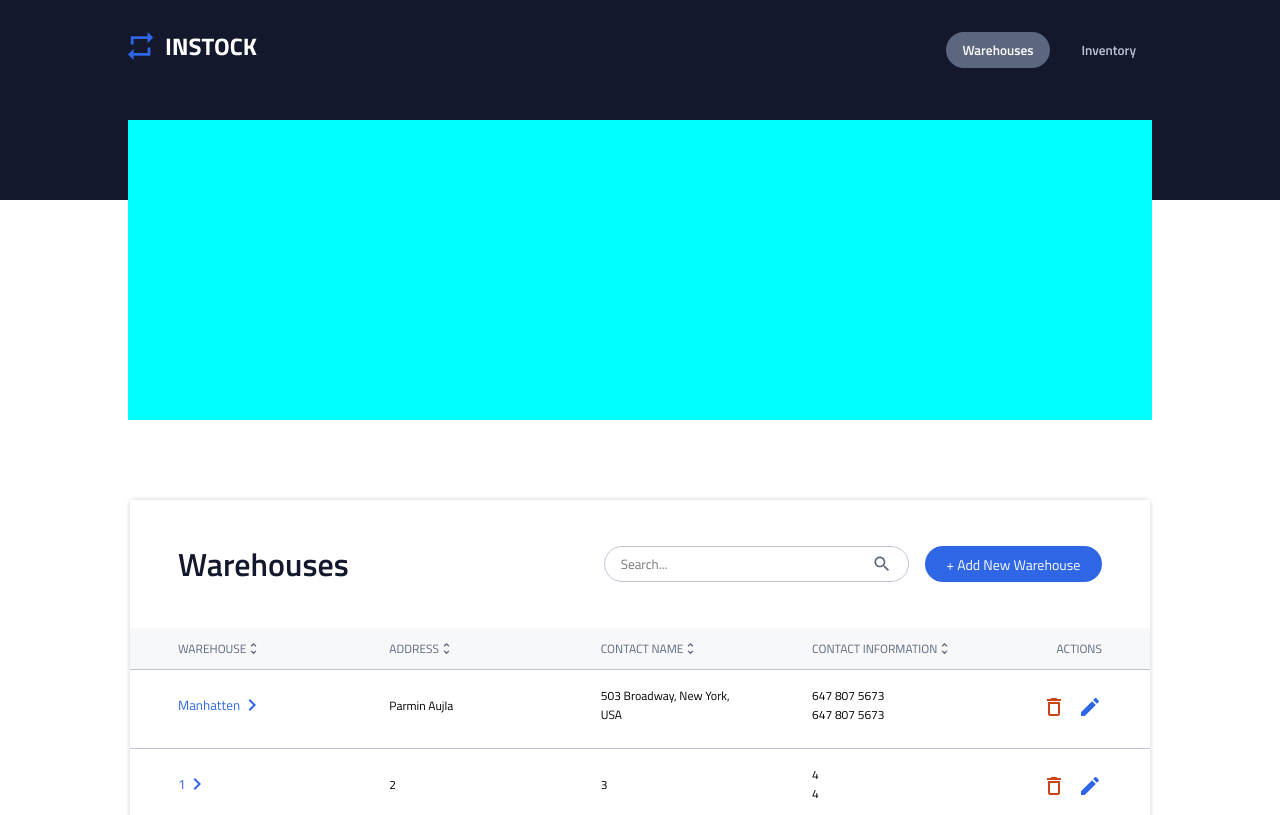
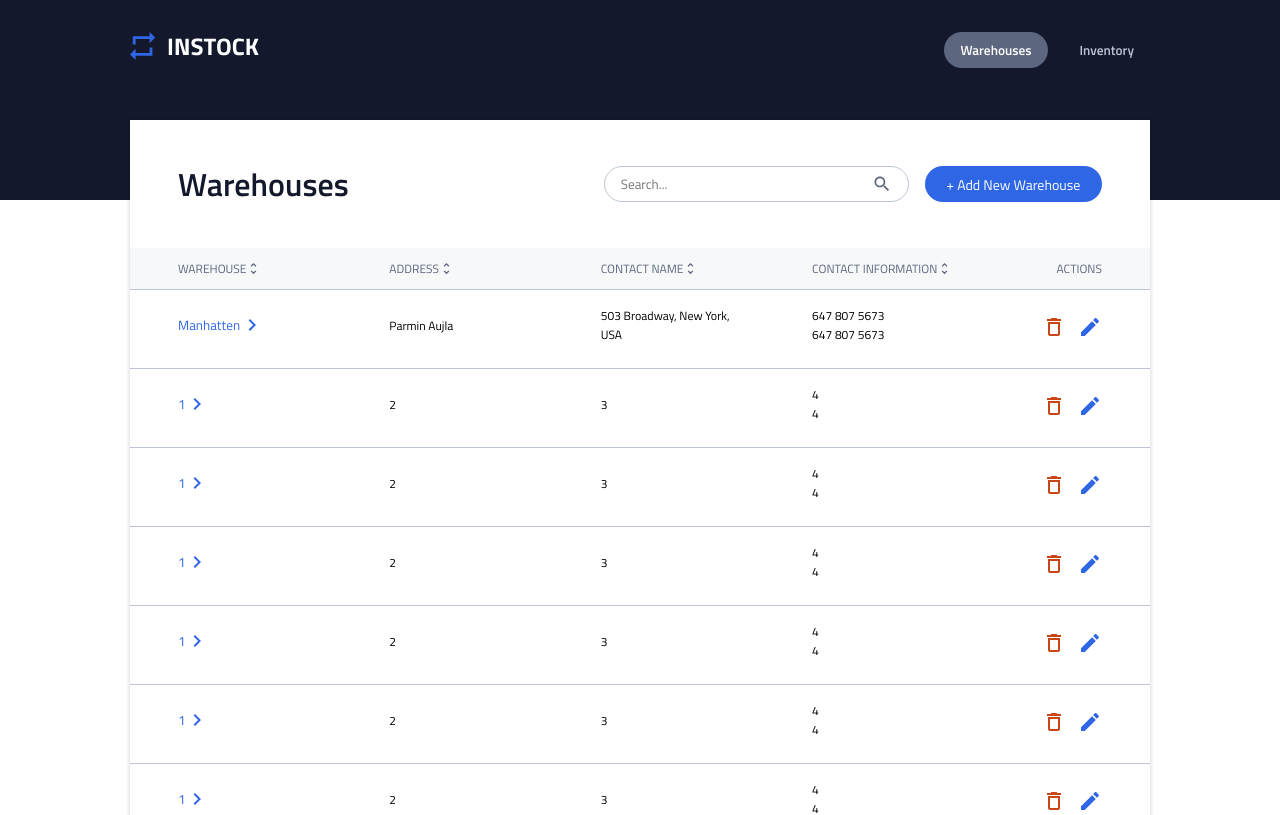
Before and after one commit to ATrainstation/InStock, a React (Vite) app: page / in a window 1280 px wide. Shown: the top 815 px of the page. Built offline with nearby package versions, Linux system fonts and the light colour scheme.

Commit message:
feat(neil-3): :art: fix header width and delete test div

```diff
--- a/src/App.jsx
+++ b/src/App.jsx
@@ -1,7 +1,6 @@
 import { BrowserRouter, Routes, Route } from "react-router-dom";
 import "./App.scss";
 import Header from "./components/Header/Header";
-import TestDiv from "./components/Header/TestDiv";
 import WareHouse from "./components/WareHouse/WareHouse";
 import Footer from "./components/Footer/Footer";
 
@@ -11,7 +10,6 @@ export default function App() {
   return (
     <BrowserRouter>
       <Header></Header>
-      <TestDiv></TestDiv>
       <Routes>
         <Route path="/" element={<WareHouse/>} />
         <Route path="/warehouses" element={<>WareHouse</>} />
--- a/src/components/Header/Header.scss
+++ b/src/components/Header/Header.scss
@@ -2,22 +2,28 @@
 @use "../../styles/partials/mixins" as *;
 
 .header{
+    display: flex;
     width: 100%;
     background-color: $instock-black;
 
     &__container{
         display: flex;
         flex-direction: column;
-        width: 80%;
-        margin: 0 auto;
+        width: 100%;
+        margin: 0 $mobile-margin;
         align-items: center;
         height: 200px;
         gap: 1rem;
 
         @include tablet{
+            margin: 0 $tablet-margin;
             flex-direction: row;
             align-items: flex-start;
             justify-content: space-between;
+        }
+
+        @include desktop{
+            margin: 0 $desktop-margin;
         }
     }
 
--- a/src/components/Header/TestDiv.jsx
+++ /dev/null
@@ -1,8 +0,0 @@
-import "./TestDiv.scss"
-
-export default function TestDiv(){
-    return (
-        <div className="test">
-        </div>
-    )
-}
--- a/src/components/Header/TestDiv.scss
+++ /dev/null
@@ -1,8 +0,0 @@
-.test{
-    width: 80%;
-    height: 300px;
-    margin: 0 auto;
-    background-color: aqua;
-    position: relative;
-    top: -5rem;
-}
--- a/src/components/WareHouse/WareHouse.scss
+++ b/src/components/WareHouse/WareHouse.scss
@@ -4,6 +4,8 @@
 .warehouses-container {
   width: 100%;
   display: flex;
+  position: relative;
+  top: -5rem;
 }
 
 .warehouses {
--- a/src/styles/partials/_variables.scss
+++ b/src/styles/partials/_variables.scss
@@ -73,7 +73,7 @@ $text-weight-regular:400;
 
 $mobile-margin: 1rem;
 $tablet-margin: 2rem;
-$desktop-margin: auto;
+$desktop-margin: 8.125rem;
 
 //Padding is in increments of 8px
 
```
